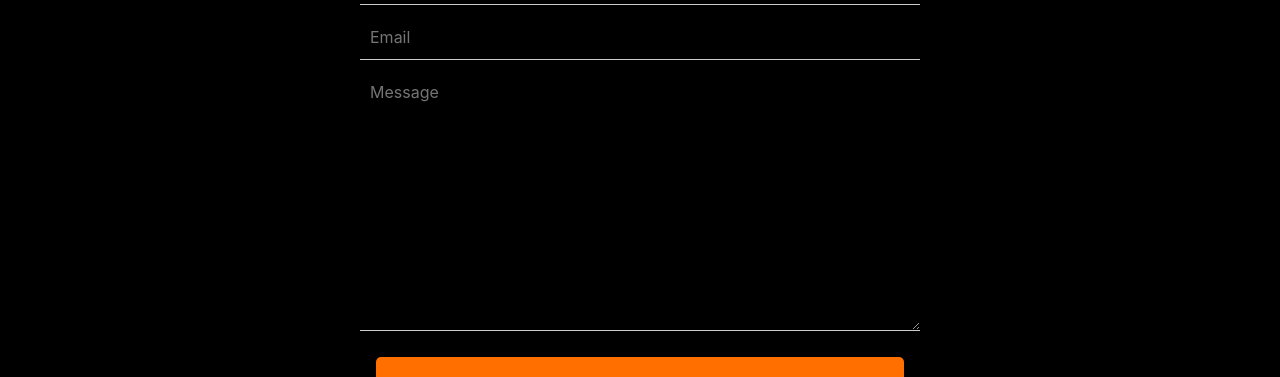
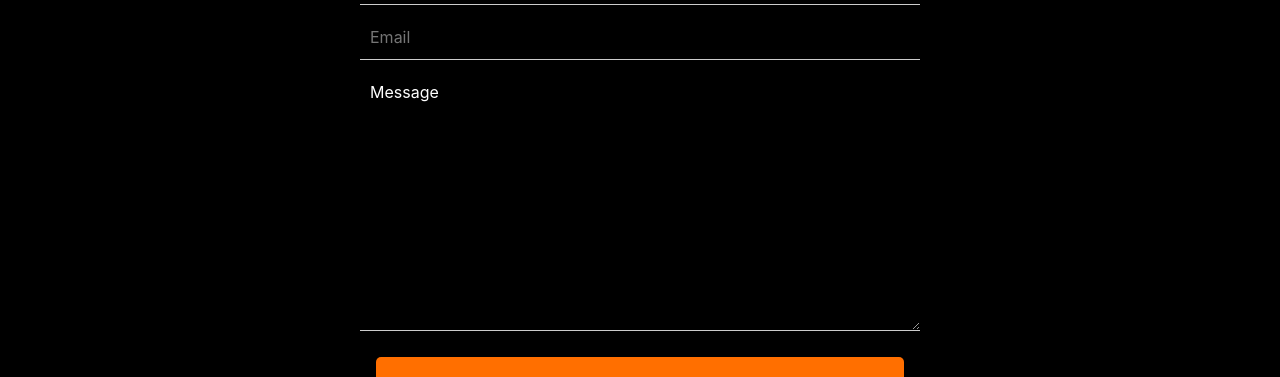
Before and after one commit to SekoViper/seko, a React (Create React App) app: page /contact in a window 1280 px wide. Shown: the part 212-589 px from the top of the page. Built offline with nearby package versions, Linux system fonts and the light colour scheme.

Commit message:
Modify contact styling.

```diff
--- a/src/components/contact/contact.css
+++ b/src/components/contact/contact.css
@@ -15,14 +15,29 @@ form {
   flex-direction: column;
 }
 
+textarea {
+  resize: vertical;
+}
+
 input,
 textarea {
+  color: #ccc;
   margin-bottom: 10px;
   padding: 10px;
   border: none;
   border-bottom: 1px solid #ccc;
   border-radius: 0;
   background-color: transparent;
+}
+
+input,
+textarea::placeholder {
+  color: #fff !important;
+}
+
+input:focus,
+textarea:focus {
+  outline: none;
 }
 
 button[type="submit"] {
@@ -34,7 +49,3 @@ button[type="submit"] {
 button[type="submit"]:hover {
   background-color: #ff9000;
 }
-
-textarea {
-  resize: vertical;
-}
```
